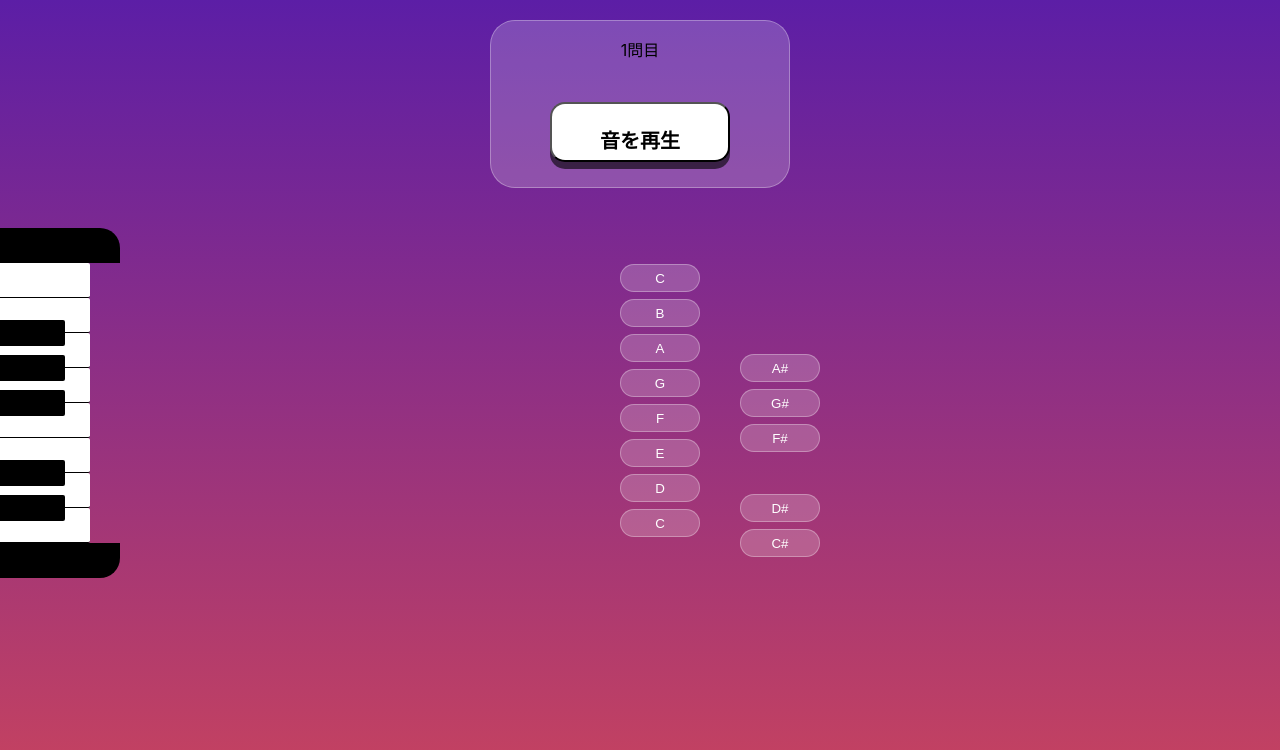
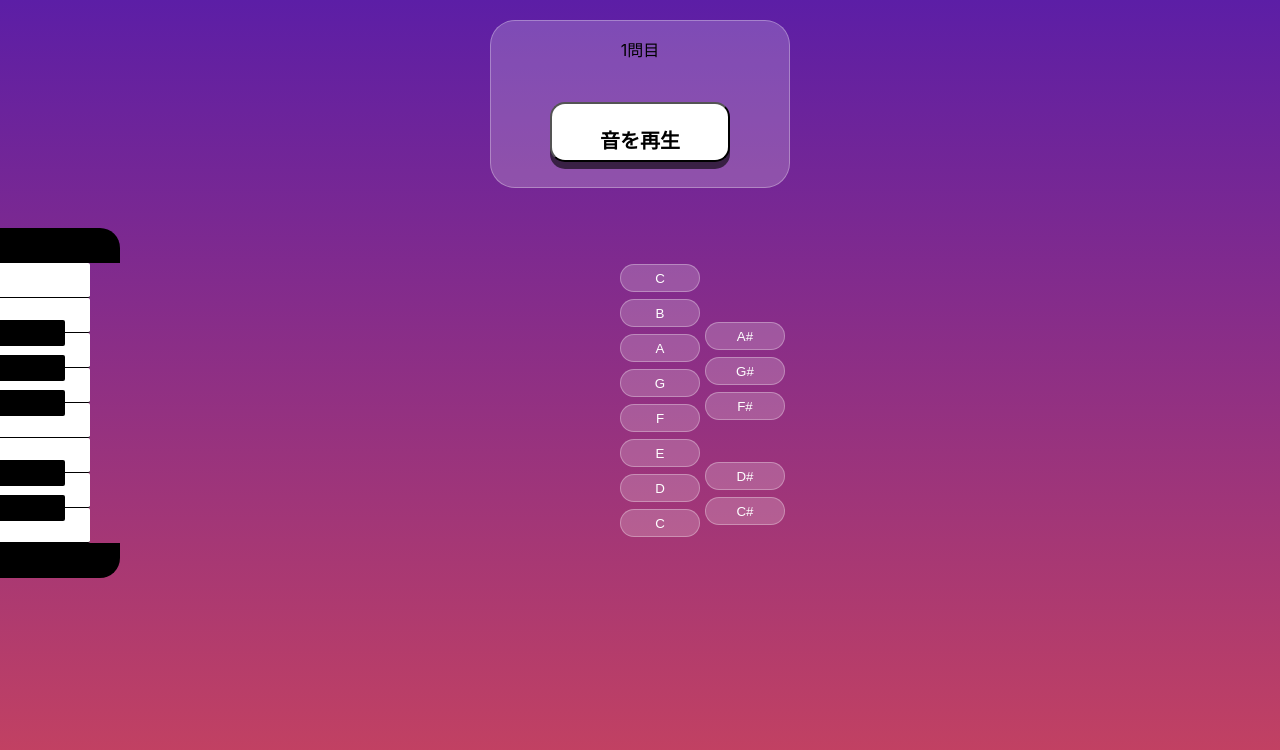
Before and after one commit to kurakke/OnkanNext, a Next.js app: page /game in a window 1280 px wide. Shown: the top 750 px of the page. Built offline with nearby package versions, Linux system fonts and the light colour scheme.

Commit message:
cssいじった

```diff
--- a/components/button.tsx
+++ b/components/button.tsx
@@ -97,6 +97,7 @@ type Props = {
   questionNum: number;
   musicFile: HTMLAudioElement;
   isExist: boolean;
+  id:number;
 };
 
 const Button = ({
@@ -107,6 +108,7 @@ const Button = ({
   questionNum,
   musicFile,
   isExist,
+  id,
 }: Props) => {
   const [ButtonCss, setButtonCss] = useState(button);
   useEffect(() => {
@@ -123,6 +125,8 @@ const Button = ({
                 handleAnswer(handleAnswerArg);
                 setButtonCss(Answer ? AbleButton : disableButton);
                 musicFile.play();
+                console.log(id);
+
               }}
             >
               {label}
--- a/pages/game.tsx
+++ b/pages/game.tsx
@@ -80,7 +80,7 @@ const answerNormalButtons = css`
   margin: 30px 0px;
 `;
 const answerSharpButtons = css`
-  margin: 85px 0px;
+  margin: 53px 0px;
 `;
 const pianoButtons = css``;
 const piano = css`
@@ -114,6 +114,10 @@ const pianoSideBottom = css`
   height: 35px;
   background-color: #000000;
   border-radius: 0px 0px 20px 0px;
+`;
+
+const ulButton = css`
+  padding-inline-start: 5px;
 `;
 
 const Game = () => {
@@ -372,7 +376,7 @@ const Game = () => {
         </div>
         <div css={answerButtons}>
           <div css={answerNormalButtons}>
-            <ul>
+            <ul css={ulButton}>
               {Sounds.filter((item) => !item.isSharp).map((item, index) => (
                 <div css={answerButton} key={item.id}>
                   <Button
@@ -385,15 +389,16 @@ const Game = () => {
                         : false
                     }
                     questionNum={questionNum}
-                    musicFile={Sounds[index].file}
+                    musicFile={item.file}
                     isExist={item.isExist}
+                    id={item.id}
                   ></Button>
                 </div>
               ))}
             </ul>
           </div>
           <div css={answerSharpButtons}>
-            <ul>
+            <ul css={ulButton}>
               {Sounds.filter((item) => item.isSharp).map((item, index) => (
                 <div css={answerButton} key={item.id}>
                   <Button
@@ -406,8 +411,9 @@ const Game = () => {
                         : false
                     }
                     questionNum={questionNum}
-                    musicFile={Sounds[index + 8].file}
+                    musicFile={item.file}
                     isExist={item.isExist}
+                    id={item.id}
                   ></Button>
                 </div>
               ))}
```
